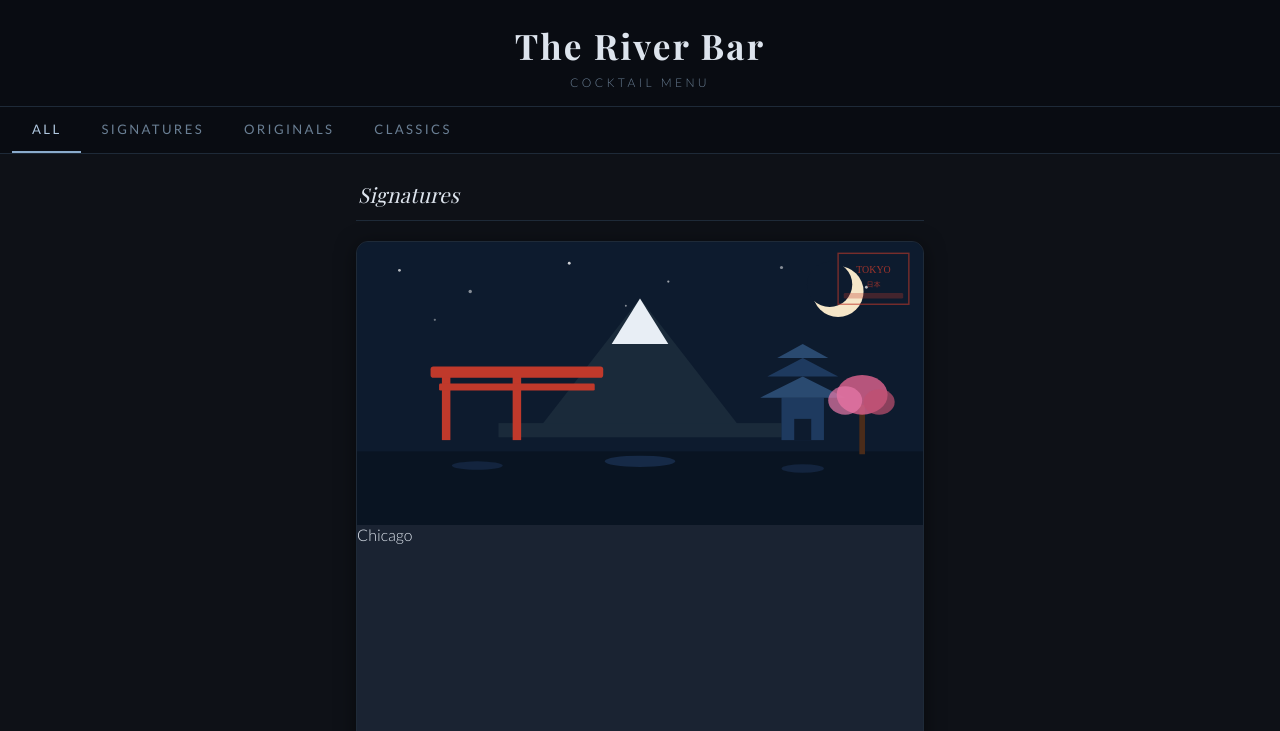
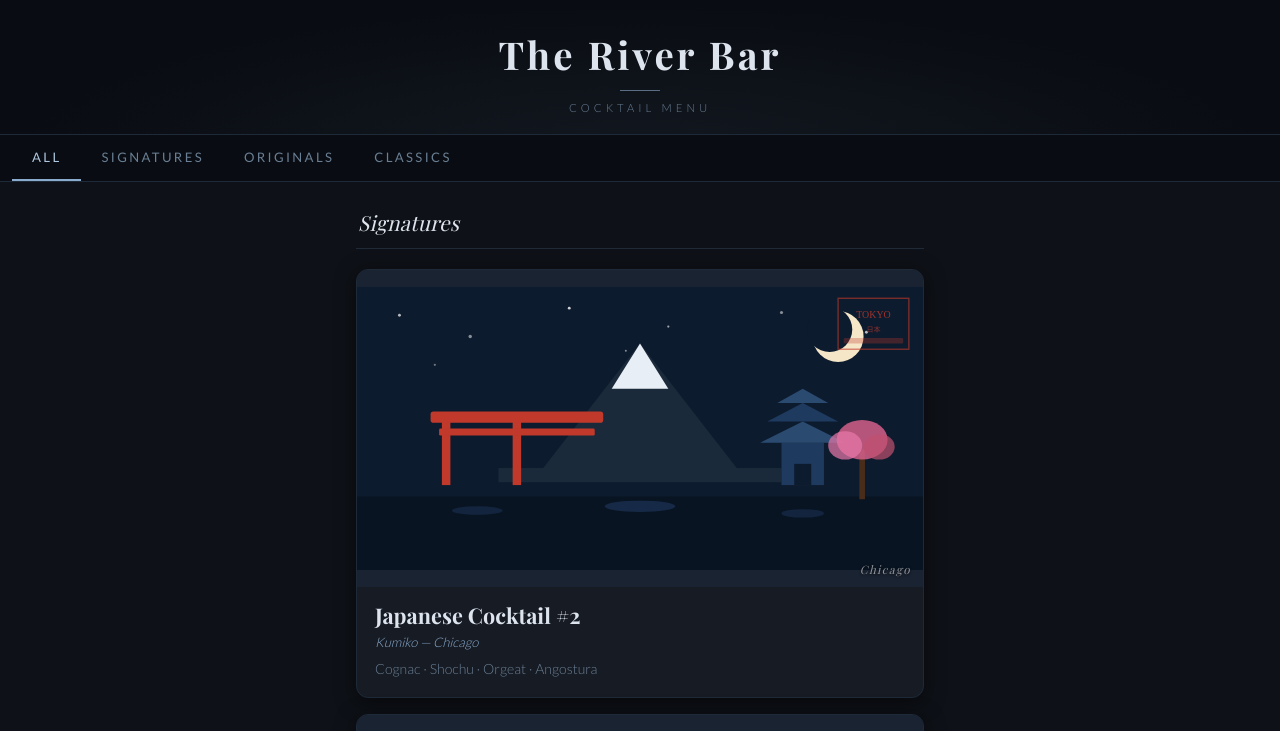
Before and after one commit to cheff-2030/home-bar, a plain HTML site: page index.html in a window 1280 px wide. Shown: the top 731 px of the page. Drawn offline with nearby package versions, Linux system fonts and the light colour scheme; a web font is replaced by a local one.

Commit message:
Update styles.css
Updated to Postcard theme per Claude

```diff
--- a/styles.css
+++ b/styles.css
@@ -36,27 +36,48 @@ body {
 header {
   background-color: var(--bg-tab);
   border-bottom: 1px solid var(--border);
-  padding: 22px 16px 16px;
+  padding: 28px 16px 20px;
   text-align: center;
   position: sticky;
   top: 0;
   z-index: 10;
+  overflow: hidden;
+}
+
+header::before {
+  content: '';
+  position: absolute;
+  inset: 0;
+  background: radial-gradient(ellipse at 50% 120%, rgba(138,171,204,0.08) 0%, transparent 70%);
+  pointer-events: none;
 }
 
 header h1 {
   font-family: 'Playfair Display', serif;
-  font-size: 2.2rem;
+  font-size: 2.4rem;
   font-weight: 700;
-  letter-spacing: 0.06em;
+  letter-spacing: 0.08em;
   color: var(--text);
+  position: relative;
+}
+
+header h1::after {
+  content: '';
+  display: block;
+  width: 40px;
+  height: 1px;
+  background: var(--accent);
+  margin: 10px auto 0;
+  opacity: 0.6;
 }
 
 header p.tagline {
-  font-size: 0.75rem;
-  letter-spacing: 0.28em;
+  font-size: 0.7rem;
+  letter-spacing: 0.36em;
   text-transform: uppercase;
   color: var(--text-dim);
-  margin-top: 6px;
+  margin-top: 10px;
+  position: relative;
 }
 
 /* ── Tabs ───────────────────────────────────────────── */
@@ -347,6 +368,39 @@ header p.tagline {
   flex-shrink: 0;
 }
 
+/* ── Postcard ───────────────────────────────────────── */
+.postcard-wrap {
+  position: absolute;
+  inset: 0;
+  overflow: hidden;
+}
+
+.postcard-wrap svg {
+  width: 100%;
+  height: 100%;
+  display: block;
+}
+
+.postcard-location {
+  position: absolute;
+  bottom: 10px;
+  right: 12px;
+  font-family: 'Playfair Display', serif;
+  font-size: 0.72rem;
+  font-style: italic;
+  letter-spacing: 0.12em;
+  color: rgba(255,255,255,0.55);
+  text-shadow: 0 1px 3px rgba(0,0,0,0.8);
+  pointer-events: none;
+}
+
+.modal-postcard {
+  position: relative;
+  width: 100%;
+  padding-bottom: 0;
+  height: 220px;
+}
+
 /* ── Empty state ────────────────────────────────────── */
 .empty {
   grid-column: 1 / -1;
```
